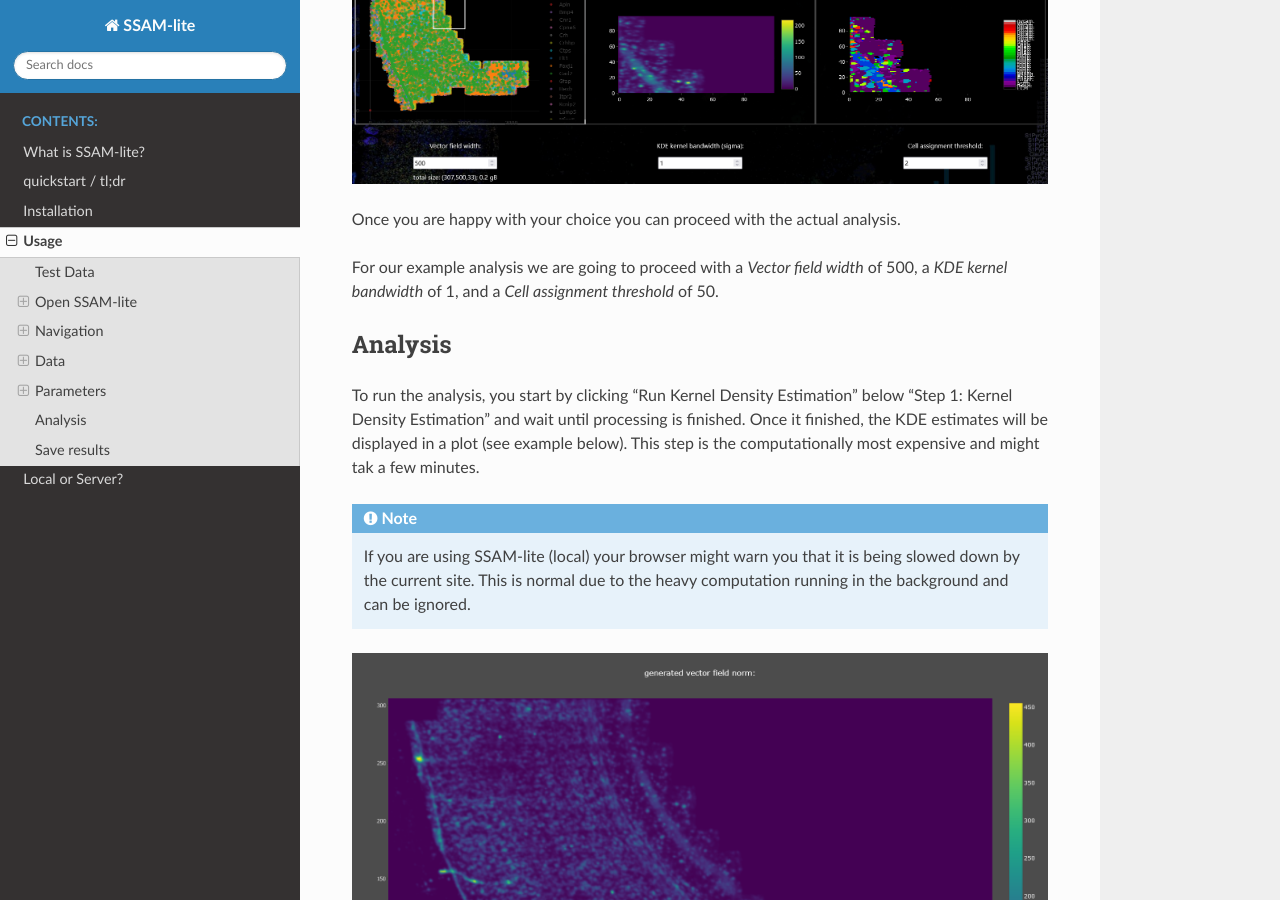
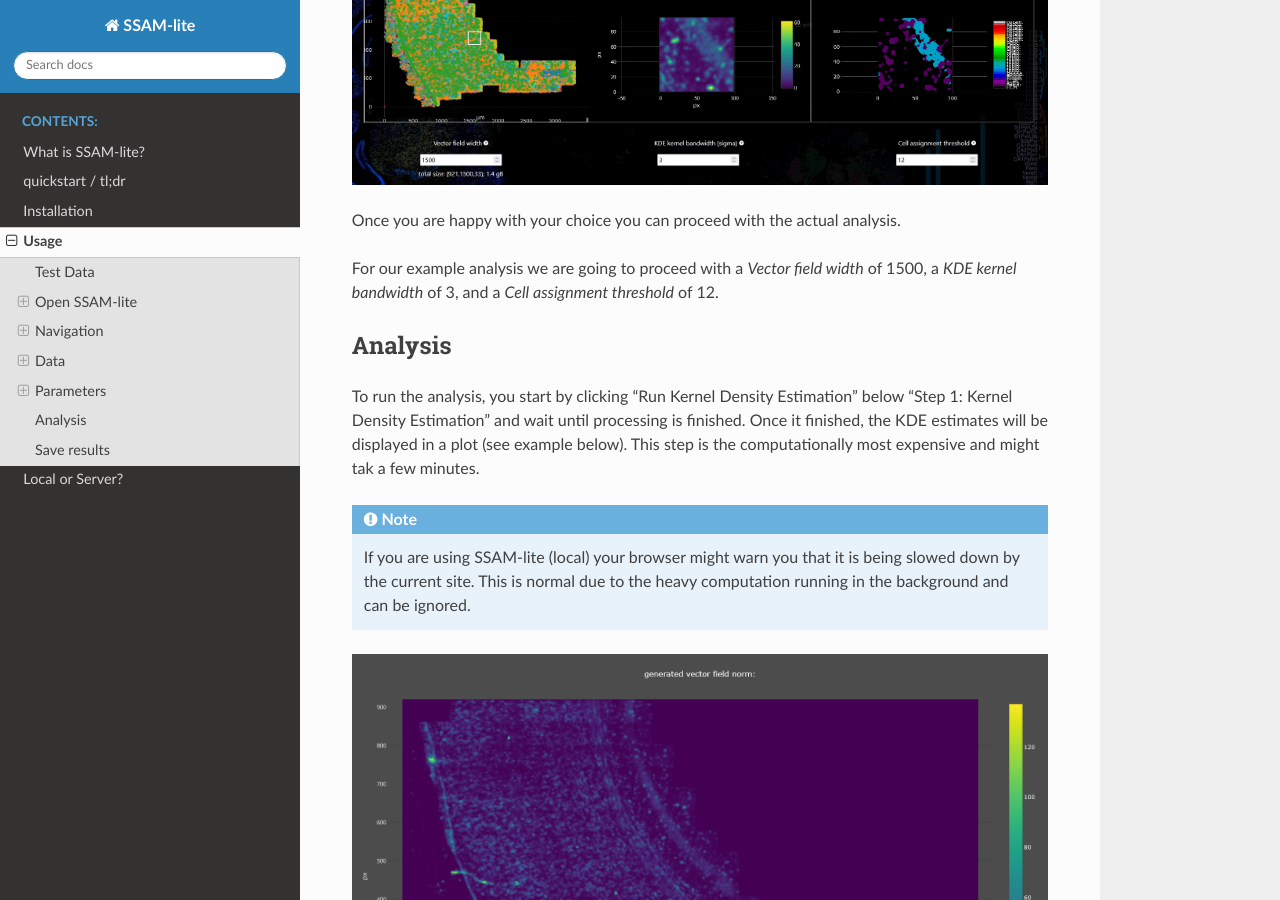
Before and after one commit to HiDiHlabs/ssam-lite, a Sphinx documentation site: the page built from docs/source/usage.rst, in a window 1280 px wide and 900 px high, scrolled down 4530 px. Built offline with Sphinx 7.4.7 and the Read the Docs theme 2.0.0, drawn with Linux system fonts in a browser that asks for light colours.

```diff
--- a/docs/source/usage.rst
+++ b/docs/source/usage.rst
@@ -76,11 +76,14 @@ SSAM-lite lets you interactively explore and adjust the plots to your needs.
 Alternatively, when hovering over a plot a small control panel will be displayed in the top right corner
 which offers some additional functionality.
 
+.. image:: ../res/imgs/Control Panel.png
+        :width: 300
+        :align: center
+        :alt: Control panel for plots
+
+|
+
 Additional information on a data point can be displayed by hovering over it.
-
-..
-
-  TODO screenshot
 
 
 Data
@@ -201,8 +204,8 @@ the browser to recalculate (this might take a few moments).
 
 Once you are happy with your choice you can proceed with the actual analysis.
 
-For our example analysis we are going to proceed with a *Vector field width* of 500, a *KDE kernel bandwidth*
-of 1, and a *Cell assignment threshold* of 50.
+For our example analysis we are going to proceed with a *Vector field width* of 1500, a *KDE kernel bandwidth*
+of 3, and a *Cell assignment threshold* of 12.
 
 
 Analysis
```
Also changed, not shown: docs/res/imgs/ControlPanel.png (added), docs/res/imgs/DownloadPlot.png, docs/res/imgs/KDE.png, docs/res/imgs/KDE_Optimization.png, docs/res/imgs/ParameterPreview.png, docs/res/imgs/Threshold_Optimization.png, docs/res/imgs/inferredCelltypes.png.
